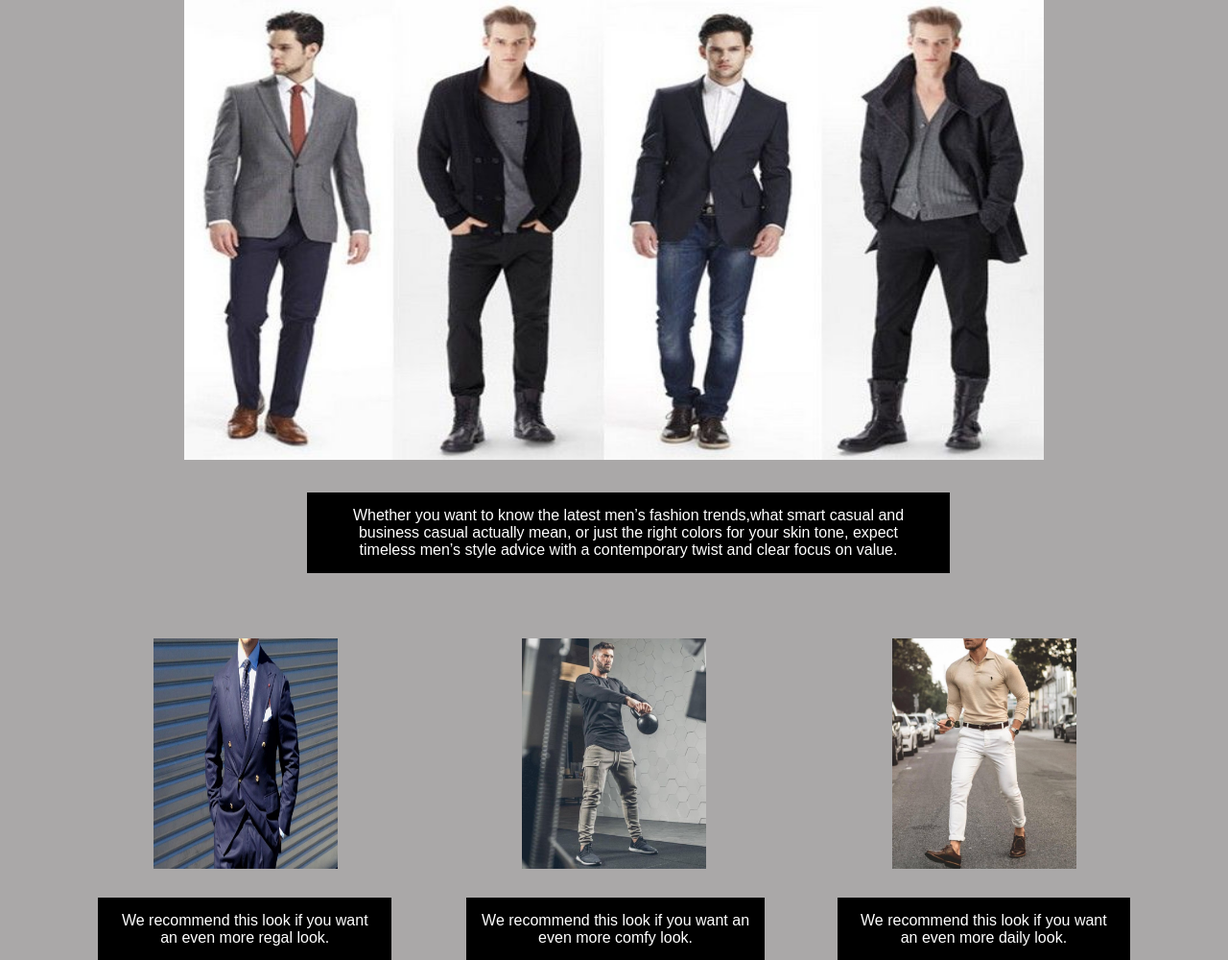
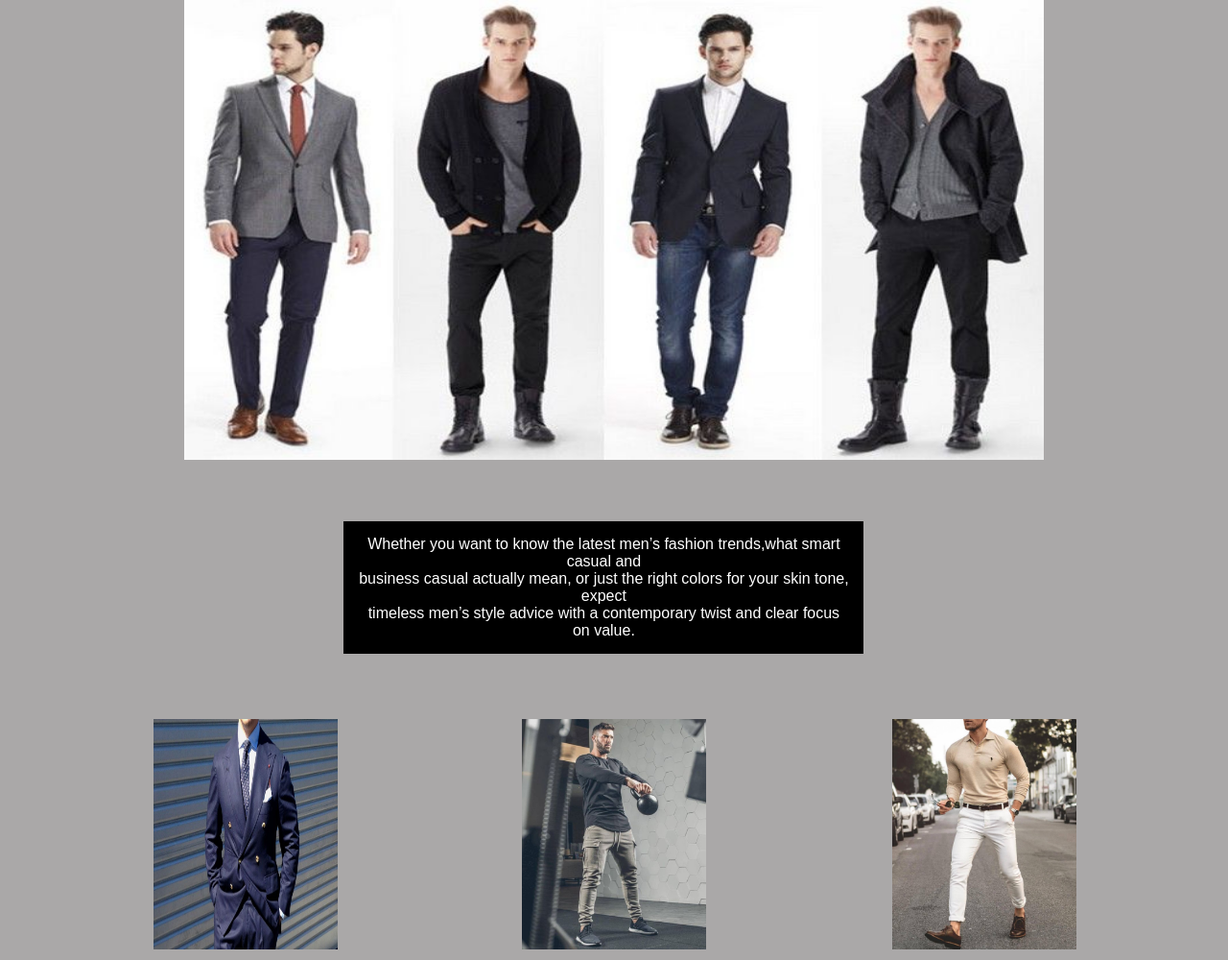
Before and after one commit to Rilindaaa/Projekti, a PHP site: page /Men.html in a window 1280 px wide. Shown: the part 246-1246 px from the top of the page at 96% size. Run offline with PHP 8.4, Linux system fonts and the light colour scheme.

Commit message:
PERFUNDIMTARE

```diff
--- a/Fashion.css
+++ b/Fashion.css
@@ -422,11 +422,11 @@ button a:hover{
     padding:15px;
     background-color:black;
     color:white;
-    margin-top:30px;
+    margin-top:60px;
     margin-bottom:10px;
     text-align: center;
-    width: 50%;
-    margin-left: 25%;
+    width: 40%;
+    margin-left: 28%;
     font-family: sans-serif;
 }
 
```
Also changed, not shown: 1 other file.
